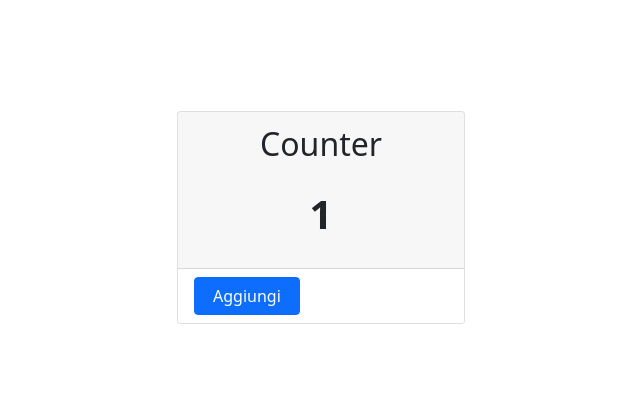
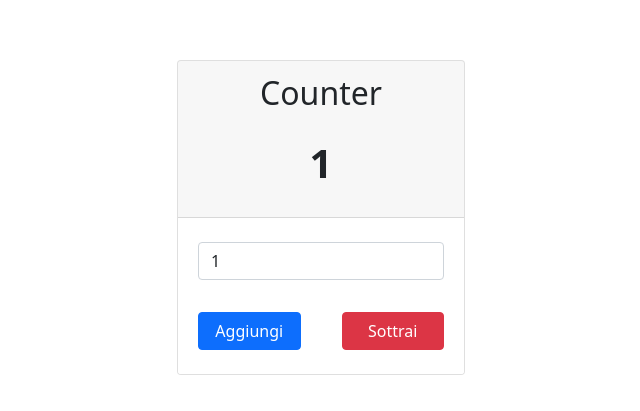
Before and after one commit to pierolenzo/Counter, an Angular app: page / in a window 1280 px wide. Shown: the part 183-594 px from the top of the page, without its empty margins (319-959 px from the left). Built offline with nearby package versions, Linux system fonts and the light colour scheme.

Commit message:
Feat: add BehaviorSubject and some method

```diff
--- a/src/app/counter.service.ts
+++ b/src/app/counter.service.ts
@@ -1,45 +1,35 @@
 import { Injectable } from '@angular/core';
-import { BehaviorSubject, Observable, Subject } from 'rxjs';
+import { BehaviorSubject, Observable } from 'rxjs';
 
 @Injectable({
-  providedIn: 'root'
+  providedIn: 'root',
 })
 export class CounterService {
   private COUNTER_KEY: string = 'counter';
+  private counterSubject!: BehaviorSubject<number>;
 
-  // per gestire lo stato tra i componenti
-  private counterSubject!: BehaviorSubject<number>;
-  //
   public counter$!: Observable<number>;
 
   constructor() {
     this.counterSubject = new BehaviorSubject<number>(
       localStorage.getItem(this.COUNTER_KEY)
-      ? Number(localStorage.getItem(this.COUNTER_KEY))
-      : 1);
-
-    // per accedere in lettura
+        ? Number(localStorage.getItem(this.COUNTER_KEY))
+        : 1
+    );
     this.counter$ = this.counterSubject.asObservable();
   }
 
-  public updateCounter(num: number) {
-    this.counterSubject.next(num);
-    // cache
+  public cacheCounter(num: number): void {
     localStorage.setItem(this.COUNTER_KEY, String(num));
   }
 
+  public increase(input: number = 1): void {
+    this.counterSubject.next(this.counterSubject.value + input);
+    this.cacheCounter(this.counterSubject.value);
+  }
 
-
-  // public get value() : number {
-  //   return this.counter;
-  // }
-
-  // public increase(input: number = 1) {
-  //   this.counter.next(input);
-  // }
-
-  // public decrease(input: number = 1) : number {
-  //   return this.counter -= input;
-  // }
-
+  public decrease(input: number = 1): void {
+    this.counterSubject.next(this.counterSubject.value - input);
+    this.cacheCounter(this.counterSubject.value);
+  }
 }
--- a/src/app/edit-counter/edit-counter.component.html
+++ b/src/app/edit-counter/edit-counter.component.html
@@ -1,14 +1,14 @@
-<!-- <div class="d-flex flex-column">
-
+<div class="d-flex flex-column">
   <div class="row p-3">
     <input
       class="form-control"
-      [ngClass]="{ 'is-invalid': counterField.invalid || counter.value < 0 }"
+      [ngClass]="{ 'is-invalid': counterField.invalid || counter < 0 }"
       id="counterField"
       name="counterField"
       type="number"
-      [formControl]="counterField"/>
-    <p *ngIf="counterField.invalid || counter.value < 0" class="text-danger p-0 m-0">
+      [formControl]="counterField"
+    />
+    <p *ngIf="counterField.invalid || counter < 0" class="text-danger p-0 m-0">
       <small>Inserisci un valore positivo</small>
     </p>
   </div>
@@ -16,23 +16,21 @@
   <div class="row p-3 d-flex justify-content-between">
     <button
       class="col-5 btn btn-primary"
-      (click)="counter.increase(+counterField.value)"
-      [disabled]="!counterField.valid || counterField.value === 0 ">
+      (click)="incrementCounter(+counterField.value)"
+      [disabled]="!counterField.valid || counterField.value === 0"
+    >
       Aggiungi
     </button>
     <button
       class="col-5 btn btn-danger"
-      (click)="counter.decrease(+counterField.value)"
-      [disabled]="!counterField.valid || counter.value <= 0 ||
-        counter.value - counterField.value < 0 || counterField.value === 0 ">
+      (click)="decrementCounter(+counterField.value)"
+      [disabled]="
+        !counterField.valid ||
+        counter <= 0 ||
+        counter - counterField.value < 0 ||
+        counterField.value === 0"
+    >
       Sottrai
     </button>
   </div>
-
-</div> -->
-<button
-class="col-5 btn btn-primary"
-(click)="incrementCounter()"
->
-Aggiungi
-</button>
+</div>
--- a/src/app/edit-counter/edit-counter.component.ts
+++ b/src/app/edit-counter/edit-counter.component.ts
@@ -6,20 +6,31 @@ import { CounterService } from '../counter.service';
 @Component({
   selector: 'app-edit-counter',
   templateUrl: './edit-counter.component.html',
-  styleUrls: ['./edit-counter.component.sass']
+  styleUrls: ['./edit-counter.component.sass'],
 })
 export class EditCounterComponent implements OnInit {
+  public counter!: number;
+  public subscription!: Subscription;
+  public counterField: FormControl;
 
-  constructor(private counterService: CounterService) {
+  constructor(public counterService: CounterService) {
+    this.counterField = new FormControl('1', Validators.min(0));
+  }
 
+  public incrementCounter(input: number) {
+    this.counterService.increase(input);
+  }
+
+  public decrementCounter(input: number) {
+    this.counterService.decrease(input);
   }
 
   ngOnInit(): void {
-
+    this.subscription = this.counterService.counter$
+    .subscribe((data) => (this.counter = data));
   }
 
-  incrementCounter() {
-    this.counterService.updateCounter(10);
+  ngOnDestroy() {
+    this.subscription.unsubscribe();
   }
-
 }
--- a/src/app/show-counter/show-counter.component.html
+++ b/src/app/show-counter/show-counter.component.html
@@ -1,4 +1,4 @@
 <div class="">
   <p class="fs-2 text-center">Counter</p>
-  <p class="fs-1 fw-bold text-center">{{ counter$ | async }}</p>
+  <p class="fs-1 fw-bold text-center">{{ counter }}</p>
 </div>
--- a/src/app/show-counter/show-counter.component.ts
+++ b/src/app/show-counter/show-counter.component.ts
@@ -1,5 +1,5 @@
-import { Component, OnInit } from '@angular/core';
-import { Observable, Subject } from 'rxjs';
+import { Component, OnDestroy, OnInit } from '@angular/core';
+import { Observable, Subject, Subscription } from 'rxjs';
 import { CounterService } from '../counter.service';
 
 @Component({
@@ -7,15 +7,18 @@ import { CounterService } from '../counter.service';
   templateUrl: './show-counter.component.html',
   styleUrls: ['./show-counter.component.sass'],
 })
-export class ShowCounterComponent implements OnInit {
-  public counter$!: Observable<number>;
+export class ShowCounterComponent implements OnInit, OnDestroy {
+  public counter!: number;
+  subscription!: Subscription;
 
   constructor(private counterService: CounterService) {}
 
   ngOnInit(): void {
-    this.counter$ = this.counterService.counter$;
+    this.subscription = this.counterService.counter$
+    .subscribe((data) => (this.counter = data));
   }
 
-
-
+  ngOnDestroy() {
+    this.subscription.unsubscribe();
+  }
 }
```
